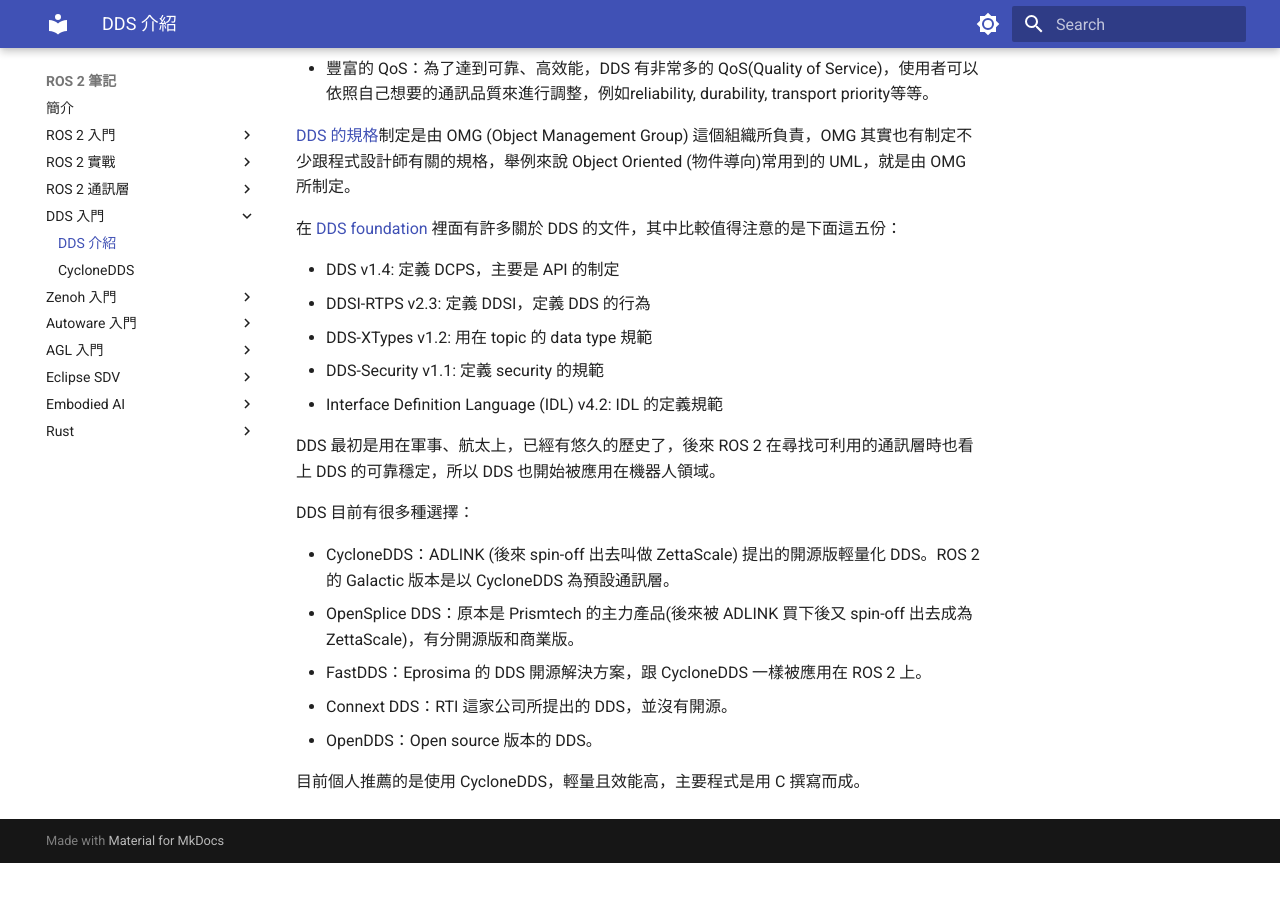
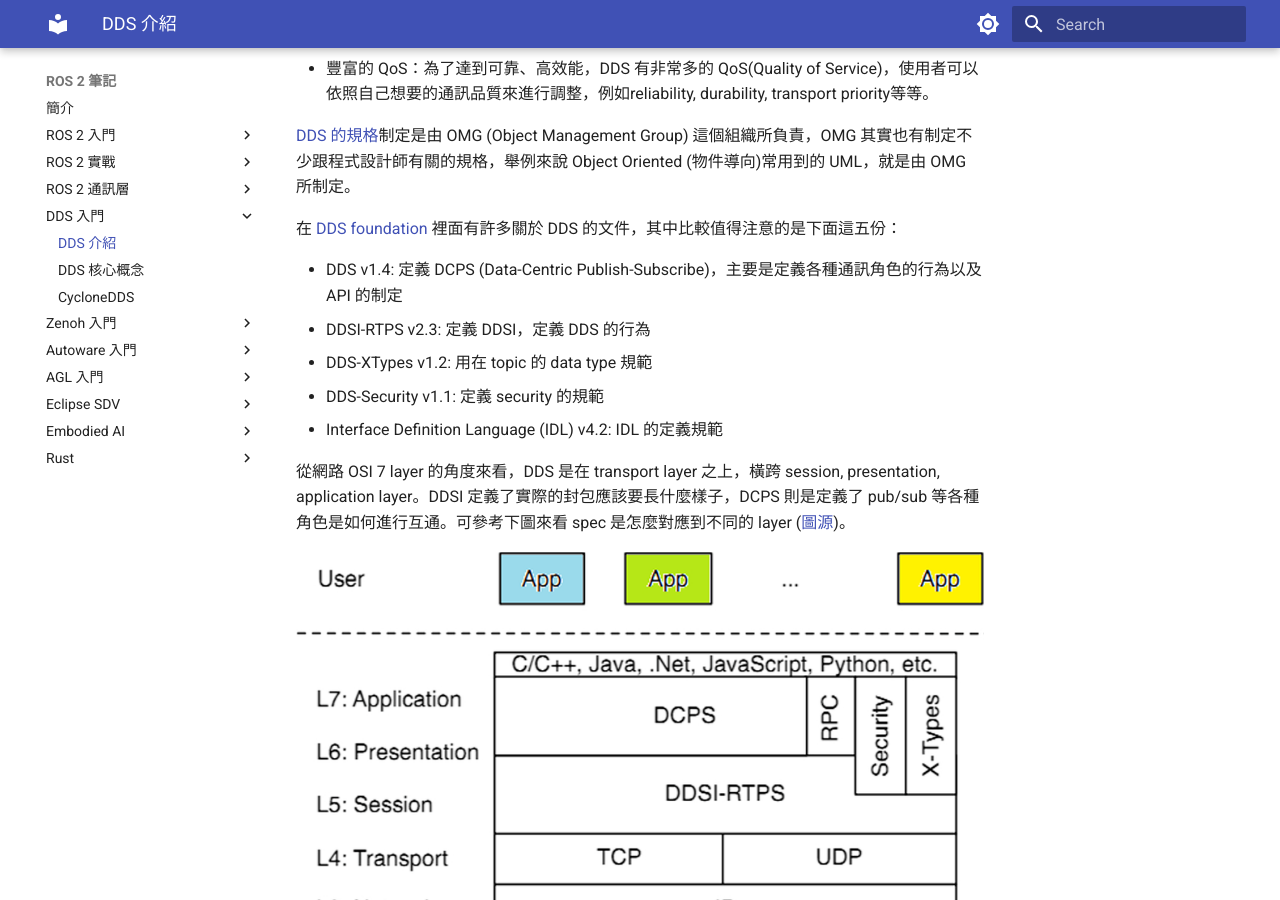
Before and after one commit to evshary/ros2-learning, an MkDocs documentation site: the page built from docs/dds/introduction.md, in a window 1280 px wide and 900 px high, scrolled down 335 px. Built offline with MkDocs 1.6.1 and Material for MkDocs 9.7.7, drawn with Linux system fonts in a browser that asks for light colours; before the commit the page ends 1198 px from its top, so only the background shows below that.

Commit message:
Add DDS concepts.
Signed-off-by: ChenYing Kuo <evshary@gmail.com>

```diff
--- a/docs/dds/introduction.md
+++ b/docs/dds/introduction.md
@@ -15,11 +15,15 @@ DDS (Data Distribution Service) 是一種 pub-sub 的通訊規格，希望可以
 
 在 [DDS foundation](https://www.dds-foundation.org/omg-dds-standard/) 裡面有許多關於 DDS 的文件，其中比較值得注意的是下面這五份：
 
-* DDS v1.4: 定義 DCPS，主要是 API 的制定
+* DDS v1.4: 定義 DCPS (Data-Centric Publish-Subscribe)，主要是定義各種通訊角色的行為以及 API 的制定
 * DDSI-RTPS v2.3: 定義 DDSI，定義 DDS 的行為
 * DDS-XTypes v1.2: 用在 topic 的 data type 規範
 * DDS-Security v1.1: 定義 security 的規範
 * Interface Definition Language (IDL) v4.2: IDL 的定義規範
+
+從網路 OSI 7 layer 的角度來看，DDS 是在 transport layer 之上，橫跨 session, presentation, application layer。DDSI 定義了實際的封包應該要長什麼樣子，DCPS 則是定義了 pub/sub 等各種角色是如何進行互通。可參考下圖來看 spec 是怎麼對應到不同的 layer ([圖源](https://www.researchgate.net/publication/352717240_Enterprise_service_composition_models_in_IoT_context_solutions_comparison))。
+
+![DDS Stack](./images/DDS%20stack.png)
 
 DDS 最初是用在軍事、航太上，已經有悠久的歷史了，後來 ROS 2 在尋找可利用的通訊層時也看上 DDS 的可靠穩定，所以 DDS 也開始被應用在機器人領域。
 
--- a/mkdocs.yml
+++ b/mkdocs.yml
@@ -70,6 +70,7 @@ nav:
     - 'rmw_zenoh 實戰': 'ros2/rmw_zenoh/hands_on.md'
   - 'DDS 入門':
     - 'DDS 介紹': 'dds/introduction.md'
+    - 'DDS 核心概念': 'dds/concepts.md'
     - 'CycloneDDS': 'dds/cyclonedds.md'
   - 'Zenoh 入門':
     - 'Zenoh 介紹': 'zenoh/introduction.md'
```
Also changed, not shown: docs/dds/concepts.md (added, +71 -0 lines), docs/dds/images/DDS stack.png (added), 1 other file.
